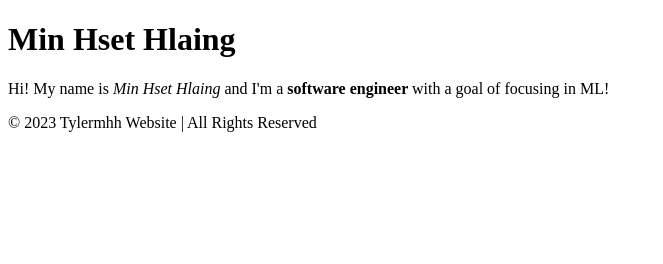
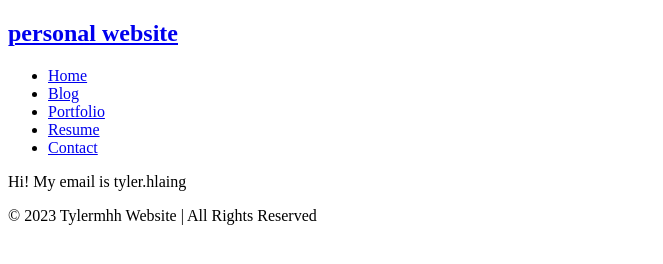
Before and after one commit to Tylermhh/tylermhh.github.io, a plain HTML site: page contact.html in a window 1280 px wide. Shown: the whole page, without its empty margins (0-663 px from the left). Drawn offline with Linux system fonts and the light colour scheme.

Commit message:
image folder

```diff
--- a/contact.html
+++ b/contact.html
@@ -7,13 +7,21 @@
         </title>
     </head>
     <body>
-        <nav class="navbar"></nav>
+        <nav class="navbar">
+            <h1 class="logo"><a href="index.html">personal website</a></h1>
+            <ul class="nav-list">
+                <li><a href="index.html">Home</a></li>
+                <li><a href="blog.html">Blog</a></li>
+                <li><a href="portfolio.html">Portfolio</a></li>
+                <li><a href="resume.html">Resume</a></li>
+                <li><a href="contact.html">Contact</a></li>
+            </ul>
+        </nav>
         <main>
-            <h1>Min Hset Hlaing</h1>
             <div class="contact">
                 <div class="contact-image"></div>
                 <div class="contact-text">
-                    <p>Hi! My name is <em>Min Hset Hlaing</em> and I'm a <strong> software engineer </strong> with a goal of focusing in ML!</p>
+                    <p>Hi! My email is tyler.hlaing</p>
                 </div>
             </div>
         </main>
```
Also changed, not shown: blog.html (+11 -3 lines), index.html (+11 -2 lines), portfolio.html (+10 -2 lines), resume.html (+16 -6 lines), images/iu.jpg (added).
